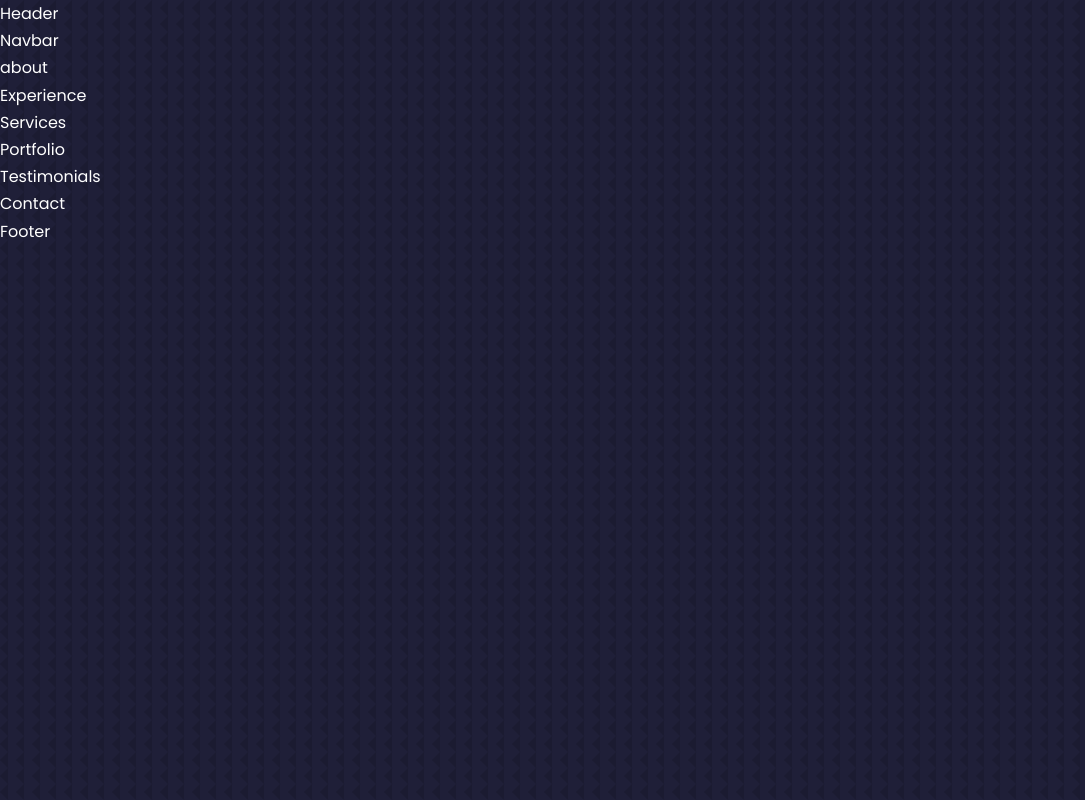
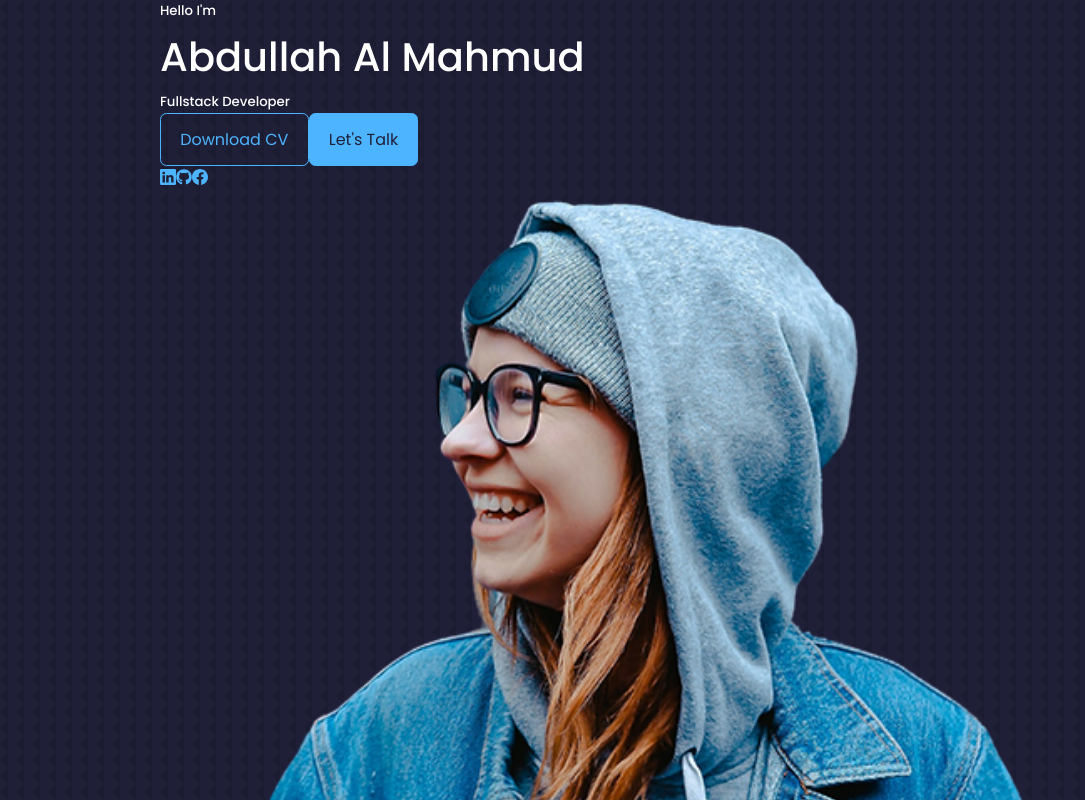
Before and after one commit to Mahmud2640/my-react-portfolio, a React (Create React App) app: page / in a window 1280 px wide. Shown: the top 800 px of the page, without its empty margins (0-1085 px from the left). Built offline with nearby package versions, Linux system fonts and the light colour scheme.

Commit message:
add socil media

```diff
--- a/package.json
+++ b/package.json
@@ -8,6 +8,7 @@
     "@testing-library/user-event": "^13.5.0",
     "react": "^18.1.0",
     "react-dom": "^18.1.0",
+    "react-icons": "^4.3.1",
     "react-scripts": "5.0.1",
     "web-vitals": "^2.1.4"
   },
--- /dev/null
+++ b/src/Components/Header/CTA.jsx
@@ -0,0 +1,17 @@
+import React from "react";
+import CV from "../../assets/cv.pdf";
+
+const CTA = () => {
+  return (
+    <div className="cta">
+      <a href={CV} download className="btn">
+        Download CV
+      </a>
+      <a href="#contact" className="btn btn-primary">
+        Let's Talk
+      </a>
+    </div>
+  );
+};
+
+export default CTA;
--- a/src/Components/Header/Header.jsx
+++ b/src/Components/Header/Header.jsx
@@ -1,8 +1,28 @@
 import React from "react";
+import CTA from "./CTA";
 import "./Header.css";
+import ME from "../../assets/me.png";
+import HeaderSocials from "./HeaderSocials";
 
 const Header = () => {
-  return <div>Header</div>;
+  return (
+    <header>
+      <div className="container header_container">
+        <h5>Hello I'm</h5>
+        <h1>Abdullah Al Mahmud</h1>
+        <h5 className="text-light">Fullstack Developer</h5>
+        <CTA />
+        <HeaderSocials />
+
+        <div className="me">
+          <img src={ME} alt="me" />
+        </div>
+        <a href="#contact" className="scroll_down">
+          Scroll Down
+        </a>
+      </div>
+    </header>
+  );
 };
 
 export default Header;
--- /dev/null
+++ b/src/Components/Header/HeaderSocials.jsx
@@ -0,0 +1,22 @@
+import React from "react";
+import { BsLinkedin } from "react-icons/bs";
+import { FaGithub } from "react-icons/fa";
+import { SiFacebook } from "react-icons/si";
+
+const HeaderSocials = () => {
+  return (
+    <div className="header_socials">
+      <a href="https://linkedin.com" target="_blank">
+        <BsLinkedin />
+      </a>
+      <a href="https://github.com" target="_blank">
+        <FaGithub />
+      </a>
+      <a href="https://facebook.com" target="_blank">
+        <SiFacebook />
+      </a>
+    </div>
+  );
+};
+
+export default HeaderSocials;
--- a/src/index.css
+++ b/src/index.css
@@ -8,7 +8,7 @@
   padding: 0;
   border: 0;
   outline: 0;
-  box-sizing: 0;
+  box-sizing: border-box;
   list-style: none;
   text-decoration: none;
 }
@@ -111,18 +111,18 @@
 
 @media screen and (max-width: 1024px) {
   .container {
-    width: var(--container-width-sm);
+    width: var(--container-width-md);
   }
-  section > h2 {
+  section {
     margin-top: 6rem;
   }
 }
 
 @media screen and (max-width: 600px) {
   .container {
-    width: var(--container-width-md);
+    width: var(--container-width-sm);
   }
   section > h2 {
-    margin-top: 2rem;
+    margin-bottom: 2rem;
   }
 }
--- a/src/index.js
+++ b/src/index.js
@@ -2,4 +2,4 @@
 import App from "./App";
 import "./index.css";
 
-ReactDOM.render(<App/>, document.querySelector("#root"));
+ReactDOM.render(<App />, document.querySelector("#root"));
```
Also changed, not shown: 1 other file (tests, documents, lock files or other folders).
